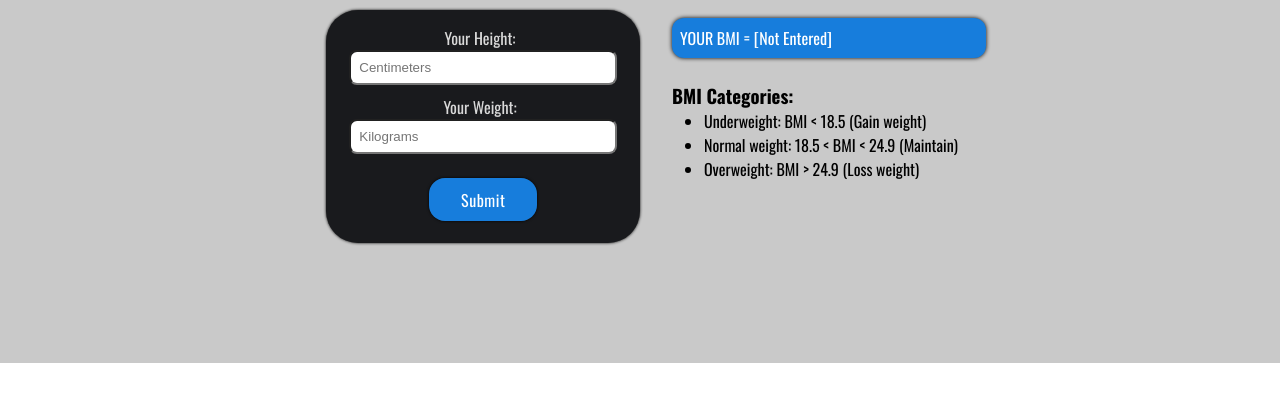
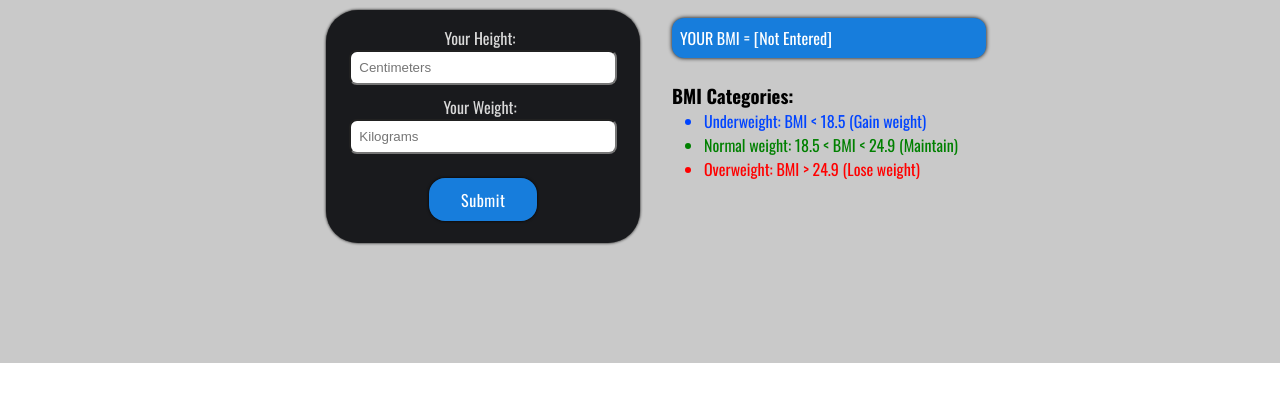
Before and after one commit to believer297/InStep, a plain HTML site: page bmi-calculator.html in a window 1280 px wide. Shown: the part 280-682 px from the top of the page. Drawn offline with nearby package versions, Linux system fonts and the light colour scheme.

Commit message:
modified:   about.html 	modified:   bmi-calculator.html 	modified:   contact.html 	modified:   css/global.css 	modified:   js/bmi.js

```diff
--- a/bmi-calculator.html
+++ b/bmi-calculator.html
@@ -55,9 +55,9 @@
                 <h4 id="bmi-result">YOUR BMI = [Not Entered]</h4><br />
                 <h3>BMI Categories:</h3>
                 <ul>
-                  <li>Underweight: BMI &lt; 18.5 (Gain weight)</li>
-                  <li>Normal weight: 18.5 &lt; BMI &lt; 24.9 (Maintain)</li>
-                  <li>Overweight: BMI &gt; 24.9 (Loss weight)</li>
+                  <li class="underweight">Underweight: BMI &lt; 18.5 (Gain weight)</li>
+                  <li class="normal-weight ">Normal weight: 18.5 &lt; BMI &lt; 24.9 (Maintain)</li>
+                  <li class="overweight ">Overweight: BMI &gt; 24.9 (Lose weight)</li>
                 </ul>
               </div>
             </div>
--- a/css/global.css
+++ b/css/global.css
@@ -400,3 +400,13 @@ th, td {
 th {
   background-color: #8888882a;
 }
+.underweight {
+  color: #0044ff;
+}
+.normal-weight {
+  color: #008000;
+}
+
+.overweight {
+  color: #FF0000;
+}
--- a/js/bmi.js
+++ b/js/bmi.js
@@ -16,7 +16,7 @@ bmiSubmit.addEventListener("click", function (event) {
       document.getElementById("bmi-result").innerHTML = "YOUR BMI = " + result.toFixed(1) + " (Normal weight)";
     else
       document.getElementById("bmi-result").innerHTML = "YOUR BMI = " + result.toFixed(1) + " (Overweight)";
-  }
+    }
   else {
     alert("Please enter a valid input!");
   }
```
Also changed, not shown: about.html (+1 -1 lines), contact.html (+7 -9 lines).
